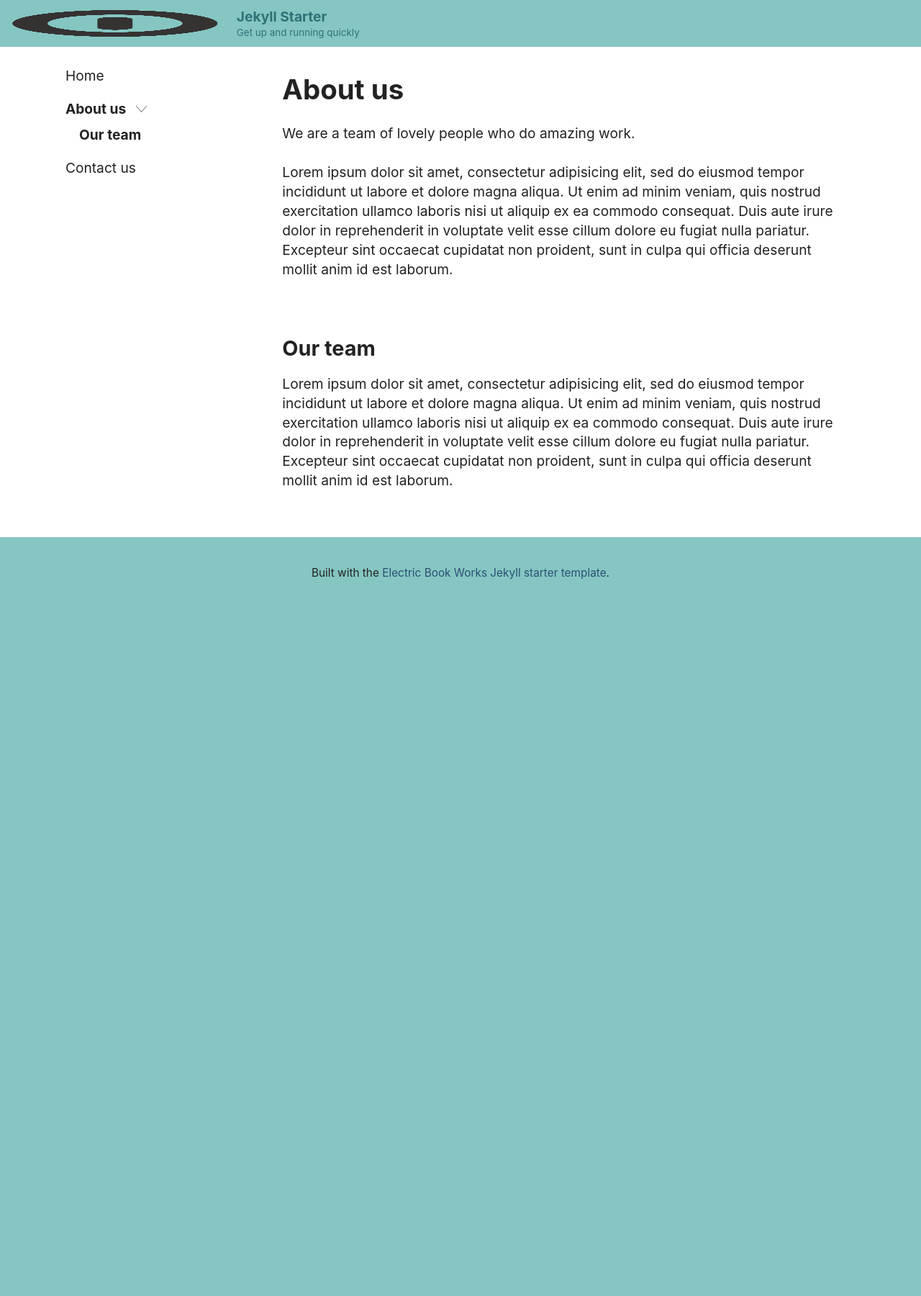
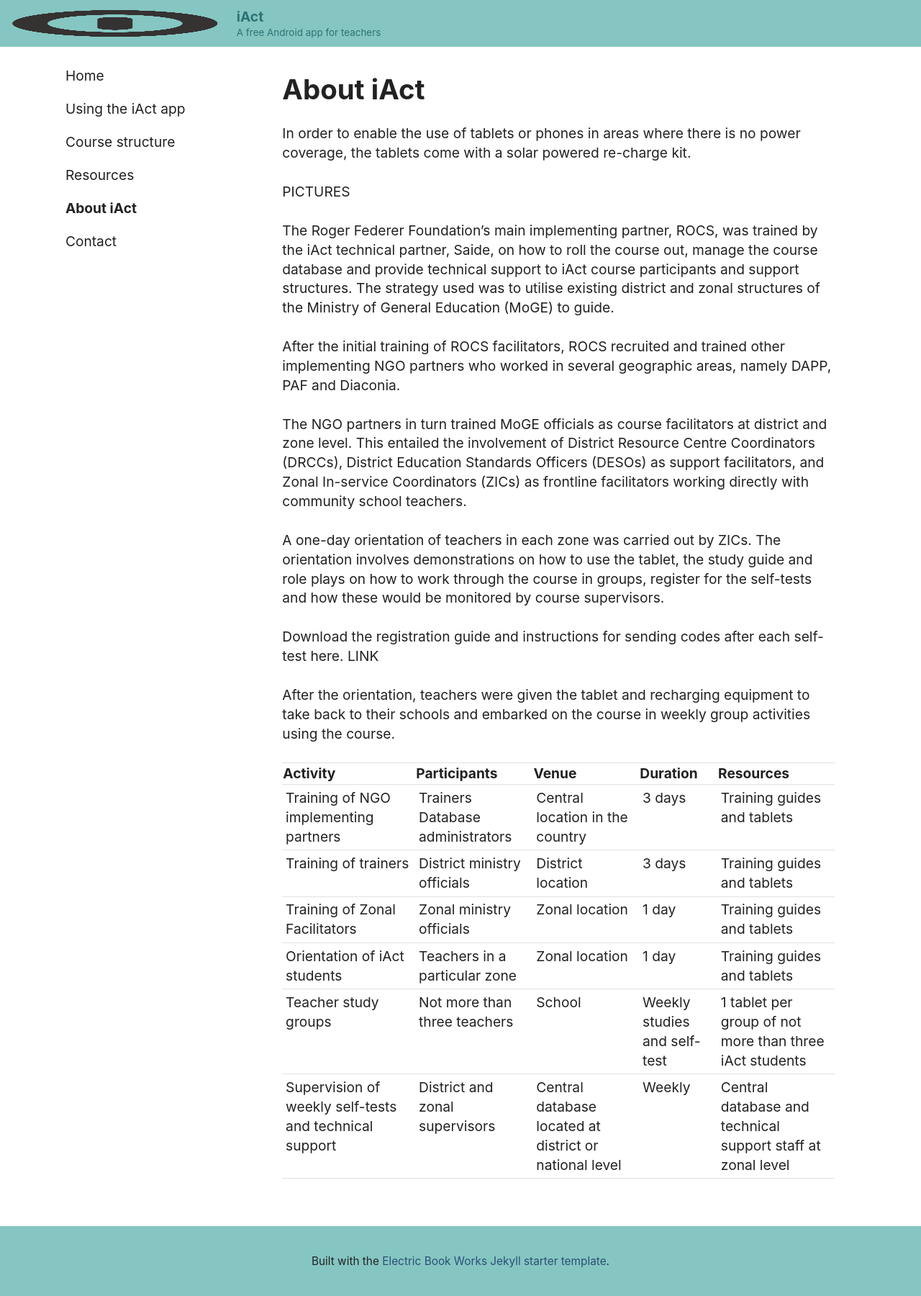
Before and after one commit to electricbookworks/rff-iact, a Jekyll site: the page built from about.md, in a window 1280 px wide. Shown: the top 1800 px of the page at 72% size. Built offline with Jekyll 4.4.1, drawn with Linux system fonts in a browser that asks for light colours.

Commit message:
Add basic content and structure

```diff
--- a/_data/menu.yml
+++ b/_data/menu.yml
@@ -9,10 +9,13 @@
 
 - label: "Home"
   link: ""
-- label: "About us"
+- label: "Using the iAct app"
+  link: "using-the-iact-app"
+- label: "Course structure"
+  link: "course-structure"
+- label: "Resources"
+  link: "resources"
+- label: "About iAct"
   link: "about"
-  submenu:
-    - label: "Our team"
-      link: "about#our-team"
-- label: "Contact us"
+- label: "Contact"
   link: "contact"
--- a/_data/settings.yml
+++ b/_data/settings.yml
@@ -3,13 +3,13 @@
 # {{ site.data.settings.name }}
 
 # The main name of your site
-name: "Jekyll Starter"
+name: "iAct"
 
 # A tagline for your site, often shown with the name
-tagline: "Get up and running quickly"
+tagline: "A free Android app for teachers"
 
 # A description of your site, e.g. for social-media snippets
-description: "This is a website for our team."
+description: "The iAct app offers teachers free professional development courses – making life better in the classroom and improving learner performance"
 
 # The main language of your site. Use the IANA language subtag.
 # See https://www.iana.org/assignments/language-subtag-registry/language-subtag-registry
@@ -23,10 +23,10 @@ image: "avatar.png"
 logo: "logo.png"
 
 # The final, canonical address of your live site
-url: "http://example.com"
+url: "http://iact.info"
 
 # Your Google Analytics ID, if you're using Google Analytics
 google-analytics-id: "UA-00000000-0"
 
 # Your email address, e.g. for the contact form to use
-email: "info@example.com"
+email: "info@iact.info"
--- a/about.md
+++ b/about.md
@@ -1,23 +1,30 @@
 ---
-title: About us
+title: About iAct
 ---
 
-# About us
+# About iAct
 
-We are a team of lovely people who do amazing work.
+In order to enable the use of tablets or phones in areas where there is no power coverage, the tablets come with a solar powered re-charge kit.
 
-Lorem ipsum dolor sit amet, consectetur adipisicing elit, sed do eiusmod
-tempor incididunt ut labore et dolore magna aliqua. Ut enim ad minim veniam,
-quis nostrud exercitation ullamco laboris nisi ut aliquip ex ea commodo
-consequat. Duis aute irure dolor in reprehenderit in voluptate velit esse
-cillum dolore eu fugiat nulla pariatur. Excepteur sint occaecat cupidatat non
-proident, sunt in culpa qui officia deserunt mollit anim id est laborum.
+PICTURES
 
-## Our team
+The Roger Federer Foundation's main implementing partner, ROCS, was trained by the iAct technical partner, Saide, on how to roll the course out, manage the course database and provide technical support to iAct course participants and support structures. The strategy used was to utilise existing district and zonal structures of the Ministry of General Education (MoGE) to guide.
 
-Lorem ipsum dolor sit amet, consectetur adipisicing elit, sed do eiusmod
-tempor incididunt ut labore et dolore magna aliqua. Ut enim ad minim veniam,
-quis nostrud exercitation ullamco laboris nisi ut aliquip ex ea commodo
-consequat. Duis aute irure dolor in reprehenderit in voluptate velit esse
-cillum dolore eu fugiat nulla pariatur. Excepteur sint occaecat cupidatat non
-proident, sunt in culpa qui officia deserunt mollit anim id est laborum.
+After the initial training of ROCS facilitators, ROCS recruited and trained other implementing NGO partners who worked in several geographic areas, namely DAPP, PAF and Diaconia.
+
+The NGO partners in turn trained MoGE officials as course facilitators at district and zone level. This entailed the involvement of District Resource Centre Coordinators (DRCCs), District Education Standards Officers (DESOs) as support facilitators, and Zonal In-service Coordinators (ZICs) as frontline facilitators working directly with community school teachers.
+
+A one-day orientation of teachers in each zone was carried out by ZICs. The orientation involves demonstrations on how to use the tablet, the study guide and role plays on how to work through the course in groups, register for the self-tests and how these would be monitored by course supervisors.
+
+Download the registration guide and instructions for sending codes after each self-test here. LINK
+
+After the orientation, teachers were given the tablet and recharging equipment to take back to their schools and embarked on the course in weekly group activities using the course.
+
+| Activity | Participants | Venue | Duration | Resources |
+| ---      | ---          | ---   | ---      | ---       |
+| Training of NGO implementing partners | Trainers Database administrators | Central location in the country | 3 days | Training guides and tablets |
+| Training of trainers | District ministry officials | District location | 3 days | Training guides and tablets |
+| Training of Zonal Facilitators | Zonal ministry officials | Zonal location | 1 day | Training guides and tablets |
+| Orientation of iAct students | Teachers in a particular zone | Zonal location | 1 day | Training guides and tablets |
+| Teacher study groups | Not more than three teachers | School | Weekly studies and self-test | 1 tablet per group of not more than three iAct students |
+| Supervision of weekly self-tests and technical support | District and zonal supervisors | Central database located at district or national level | Weekly | Central database and technical support staff at zonal level |
--- /dev/null
+++ b/resources.md
@@ -0,0 +1,23 @@
+---
+title: Resources
+---
+
+# Resources
+
+While originally developed for the NGO-facilitated roll-out (iAct programme), the following resources might be useful for anyone who intends to make use of the iAct course app in one or the other way.
+
+## The iAct Poster
+
+It provides a good overview about the iAct course and the importance and advantages of interactive teaching methods. It is very useful to be placed in resource centres or school admin rooms.
+
+## The teachers' guide
+
+Basically, the use of the iAct app should be self-explanatory. Still, the teachers' guide gives some background and further details useful for any group which is establishing as an iAct learning team.
+
+## The facilitators' guide
+
+Within the facilitated programme, Zonal In-service Coordinators get trained by district level trainers. The respective guide which they can take away from that training might be helpful for any government or NGO facilitator who is in charge, to support a number of groups of iAct free users.
+
+## The trainers' guide
+
+Within the facilitated programme, District Education Board Secretariat as well as NGO district supported get trained. For free users or those who want to encourage the establishment of groups of free users, this document might provide a lot of background as basis for ideas to set up an own roll -out model.
--- /dev/null
+++ b/using-the-iact-app.md
@@ -0,0 +1,20 @@
+---
+title: Using the iAct app
+---
+
+# Using the iAct app
+
+The iAct course is being rolled out by a few co-implementing partners under the lead of ROCS (see ‘partners’ [link]) to as many community schools in Zambia as possible. A core piece of this facilitation is a district representative who supports the education authorities at district and zonal level, so that the teachers (both volunteers and government-paid) in the targeted community schools receive tablets for the time of the course and are supervised.
+However, tablets and smartphones are increasingly common and because the iAct course is an offline app (once it is downloaded to the device), bandwidth and connectivity costs don’t build a barrier to benefitting from the course as free user.
+
+It is all about peer-to-peer learning! Building a group and arranging for regular meetings to jointly work on the weekly units is key. The learning impact of the iAct app basically depends on the intensity of working as a “community of practice”. For instance, really successful learning groups usually take videos from each other when practicing a certain method and then discuss this example in the group.
+
+A typical way to make use of the iAct course would be a teacher in a public primary school, asking a few colleagues to build a learning group over 20 weeks (typically the first and second term) and organize this completely independently.
+
+Another situation might be that a community school was part of the facilitated roll-out the year before, but new teachers (maybe together with some former iAct participants) in that school want to do the course, too. If someone has a tablet or a smartphone, a new round of the iAct course can take place and the zonal in-service coordinator is likely to be able to support, based on the experiences from the previous round.
+
+DOWNLOAD LINK
+
+## Install instructions
+
+written out here
```
Also changed, not shown: contact.md (+16 -12 lines), course-structure.md (added, +16 -0 lines), index.md (+16 -2 lines).
